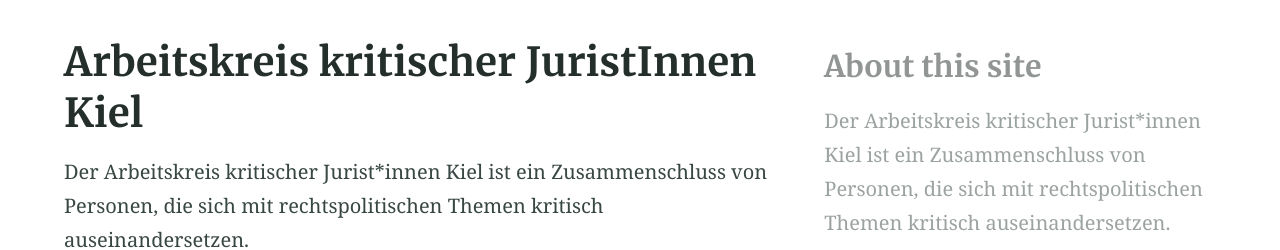
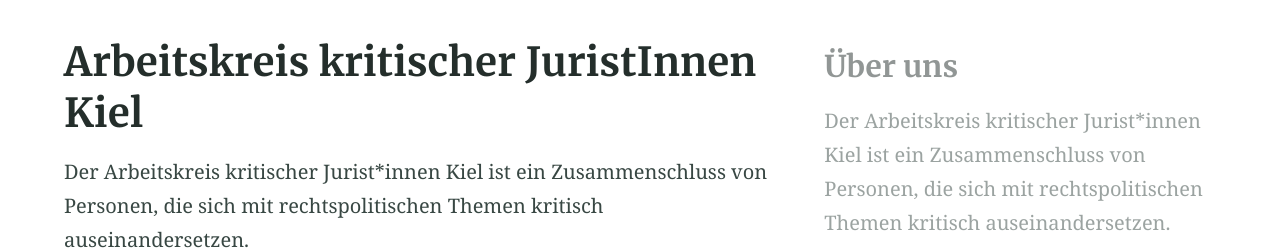
Before and after one commit to RincewindWizzard/website-akj, a Jekyll site: the page built from index.md, in a window 1280 px wide. Shown: the part 408-658 px from the top of the page. Built offline with Jekyll 4.4.1, drawn with Linux system fonts in a browser that asks for light colours.

Commit message:
about us

```diff
--- a/_includes/site-aside.html
+++ b/_includes/site-aside.html
@@ -7,7 +7,7 @@
 
   {% elsif page.layout == "page" or page.layout == "home" or page.layout == "blog" %}
     <section class="section  section--description">
-      <h3>About this site</h3>
+      <h3>Über uns</h3>
       <p>{{ site.description }}</p>
       {% include nav-social.html %}
     </section>
```
